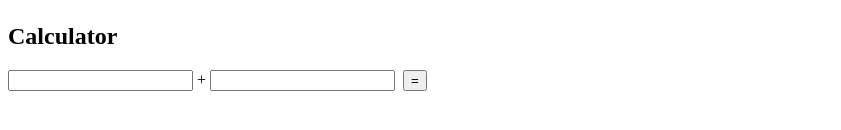
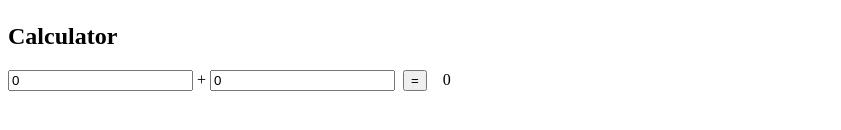
Before and after one commit to 2018-summer-mjs/first-app, an Angular app: page / in a window 1280 px wide. Shown: the part 272-402 px from the top of the page, without its empty margins (0-841 px from the left). Built offline with nearby package versions, Linux system fonts and the light colour scheme.

Commit message:
Calculator working...
Still need to decide which way is best.

Which bear is best?

```diff
--- a/src/app/app.component.html
+++ b/src/app/app.component.html
@@ -24,9 +24,10 @@
 
 <h2>Calculator</h2>
 <div>
-  <input type="text">
+  <input type="number" [(ngModel)]="addNumberOne">
   +
-  <input type="text">
-  &nbsp;<button>=</button>
-  <label></label>
+  <input type="number" [(ngModel)]="addNumberTwo">
+  &nbsp;<button (click)="addNumbers()">=</button>
+  &nbsp;&nbsp;
+  <label>{{ addNumbersResult }}</label>
 </div>
--- a/src/app/app.component.ts
+++ b/src/app/app.component.ts
@@ -50,4 +50,18 @@ export class AppComponent {
   public deleteQuiz(quizToDelete) {
     this.quizzes = this.quizzes.filter(x => x !== quizToDelete);
   }
+
+  //
+  // Calculator behavior
+  //
+
+  public addNumberOne = 0;
+  public addNumberTwo = 0;
+  public addNumbersResult = 0;
+
+  public addNumbers() {
+    //this.addNumbersResult = Number(this.addNumberOne) + Number(this.addNumberTwo);
+    this.addNumbersResult = this.addNumberOne + this.addNumberTwo;
+  }
+
 }
```
